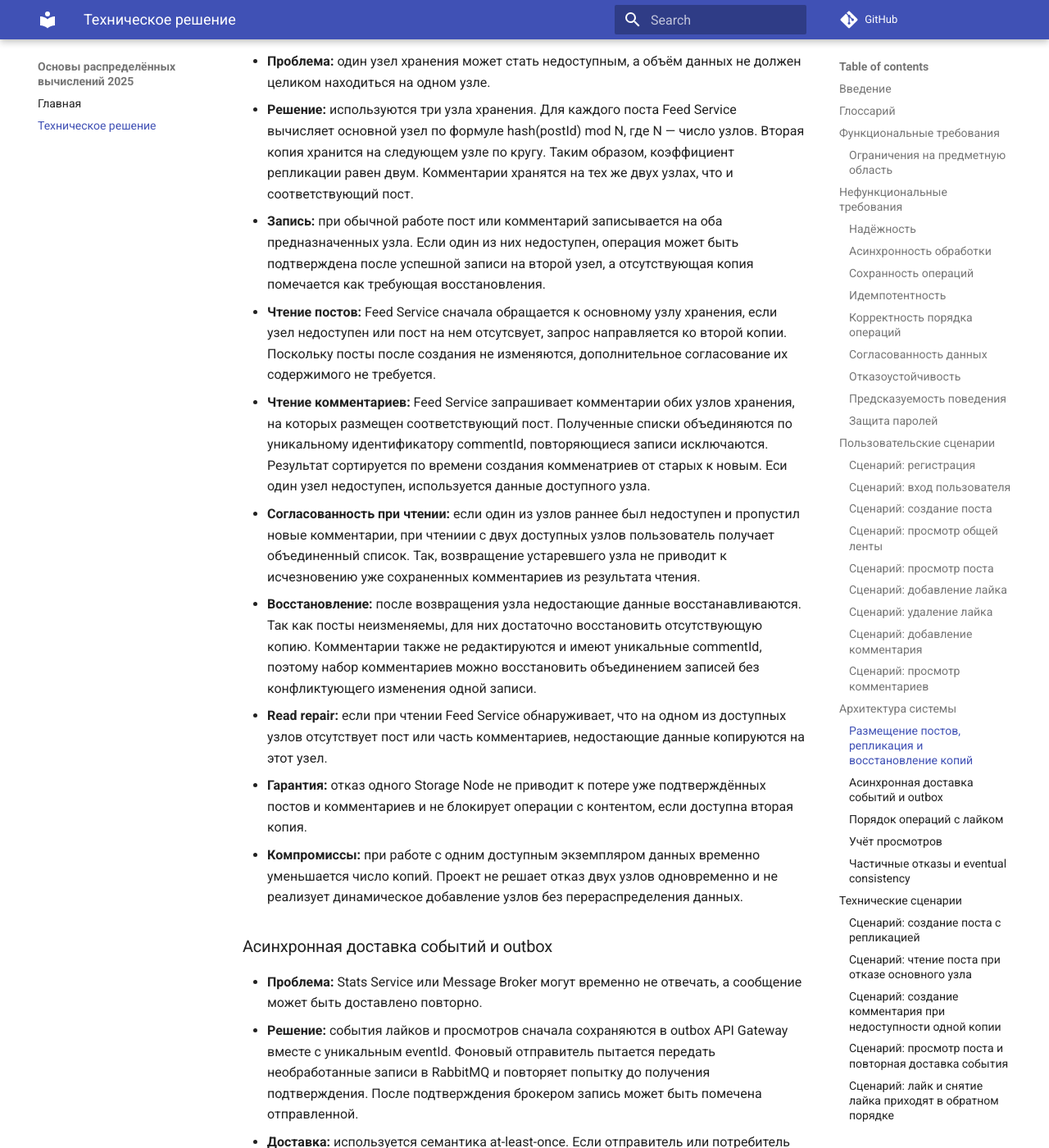
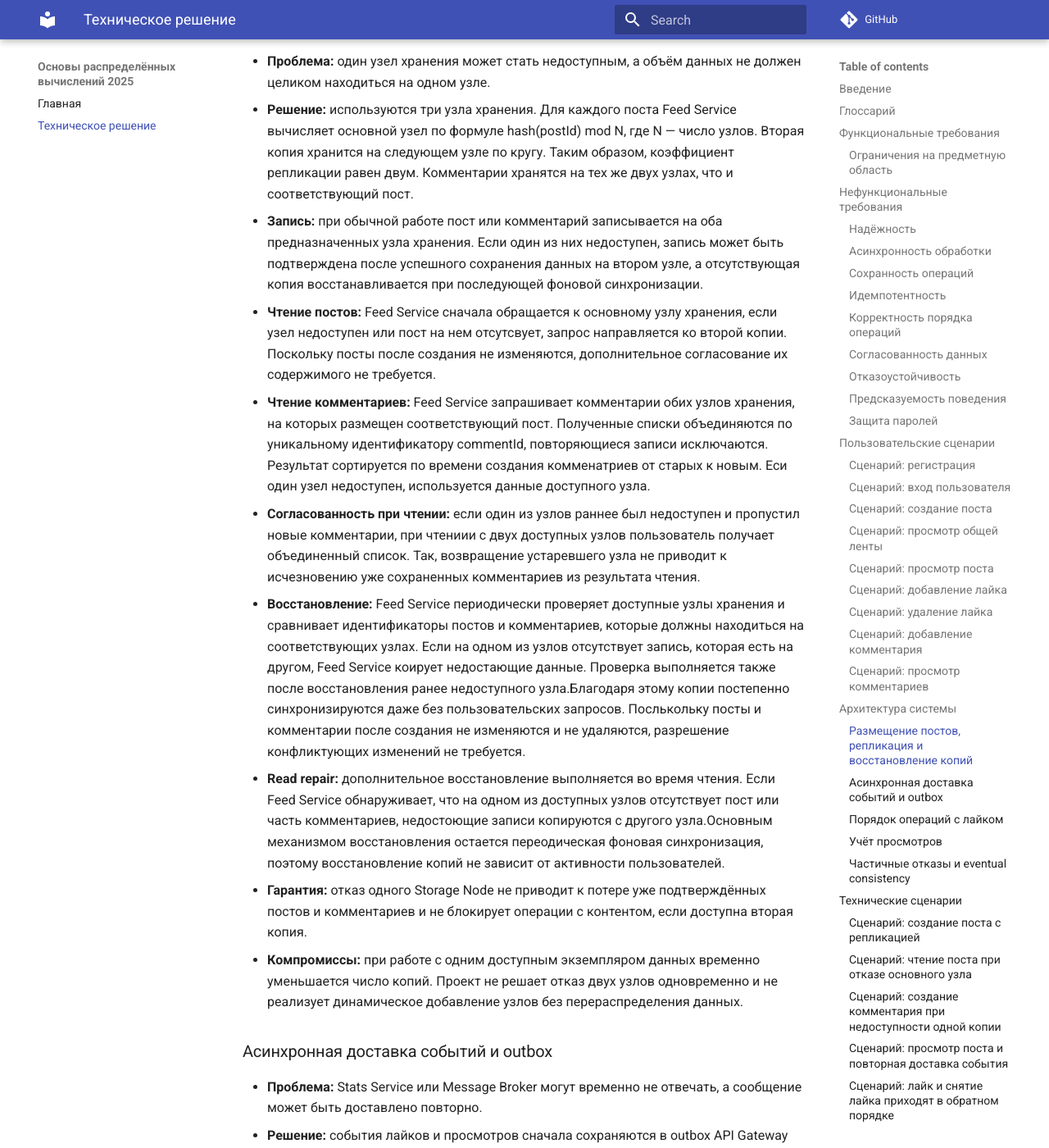
Before and after one commit to spbu-ds-practicum-2026/brigada, an MkDocs documentation site: the page built from docs/tr.md, in a window 1280 px wide and 1400 px high, scrolled down 10368 px. Shown: the whole window at 82% size. Built offline with MkDocs 1.6.1 and Material for MkDocs 9.7.7, drawn with Linux system fonts in a browser that asks for light colours; comment, search, counter and statistics services are not loaded.

Commit message:
Update tr.md
Добавили фоновое восстановление данных на узлах хранения

```diff
--- a/docs/tr.md
+++ b/docs/tr.md
@@ -383,12 +383,12 @@ graph TD
 
 - **Проблема:** один узел хранения может стать недоступным, а объём данных не должен целиком находиться на одном узле.
 - **Решение:** используются три узла хранения. Для каждого поста Feed Service вычисляет основной узел по формуле hash(postId) mod N, где N — число узлов. Вторая копия хранится на следующем узле по кругу. Таким образом, коэффициент репликации равен двум. Комментарии хранятся на тех же двух узлах, что и соответствующий пост.
-- **Запись:** при обычной работе пост или комментарий записывается на оба предназначенных узла. Если один из них недоступен, операция может быть подтверждена после успешной записи на второй узел, а отсутствующая копия помечается как требующая восстановления.
+- **Запись:** при обычной работе пост или комментарий записывается на оба предназначенных узла хранения. Если один из них недоступен, запись может быть подтверждена после успешного сохранения данных на втором узле, а отсутствующая копия восстанавливается при последующей фоновой синхронизации.
 - **Чтение постов:** Feed Service сначала обращается к основному узлу хранения, если узел недоступен или пост на нем отсутсвует, запрос направляется ко второй копии. Поскольку посты после создания не изменяются, дополнительное согласование их содержимого не требуется.
 - **Чтение комментариев:** Feed Service запрашивает комментарии обих узлов хранения, на которых размещен соответствующий пост. Полученные списки объединяются по уникальному идентификатору commentId, повторяющиеся записи исключаются. Результат сортируется по времени создания комменатриев от старых к новым. Еси один узел недоступен, используется данные доступного узла.
 - **Согласованность при чтении:** если один из узлов раннее был недоступен и пропустил новые комментарии, при чтениии с двух доступных узлов пользователь получает объединенный список. Так, возвращение устаревшего узла не приводит к исчезновению уже сохраненных комментариев из результата чтения.
-- **Восстановление:** после возвращения узла недостающие данные восстанавливаются. Так как посты неизменяемы, для них достаточно восстановить отсутствующую копию. Комментарии также не редактируются и имеют уникальные commentId, поэтому набор комментариев можно восстановить объединением записей без конфликтующего изменения одной записи.
-- **Read repair:** если при чтении Feed Service обнаруживает, что на одном из доступных узлов отсутствует пост или часть комментариев, недостающие данные копируются на этот узел.
+- **Восстановление:** Feed Service периодически проверяет доступные узлы хранения и сравнивает идентификаторы постов и комментариев, которые должны находиться на соответствующих узлах. Если на одном из узлов отсутствует запись, которая есть на другом, Feed Service коирует недостающие данные. Проверка выполняется также после восстановления ранее недоступного узла.Благодаря этому копии постепенно синхронизируются даже без пользовательских запросов. Послькольку посты и комментарии после создания не изменяются и не удаляются, разрешение конфликтующих изменений не требуется.
+- **Read repair:** дополнительное восстановление выполняется во время чтения. Если Feed Service обнаруживает, что на одном из доступных узлов отсутствует пост или часть комментариев, недостоющие записи копируются с другого узла.Основным механизмом восстановления остается переодическая фоновая синхронизация, поэтому восстановление копий не зависит от активности пользователей.
 - **Гарантия:** отказ одного Storage Node не приводит к потере уже подтверждённых постов и комментариев и не блокирует операции с контентом, если доступна вторая копия.
 - **Компромиссы:** при работе с одним доступным экземпляром данных временно уменьшается число копий. Проект не решает отказ двух узлов одновременно и не реализует динамическое добавление узлов без перераспределения данных.
 
```
